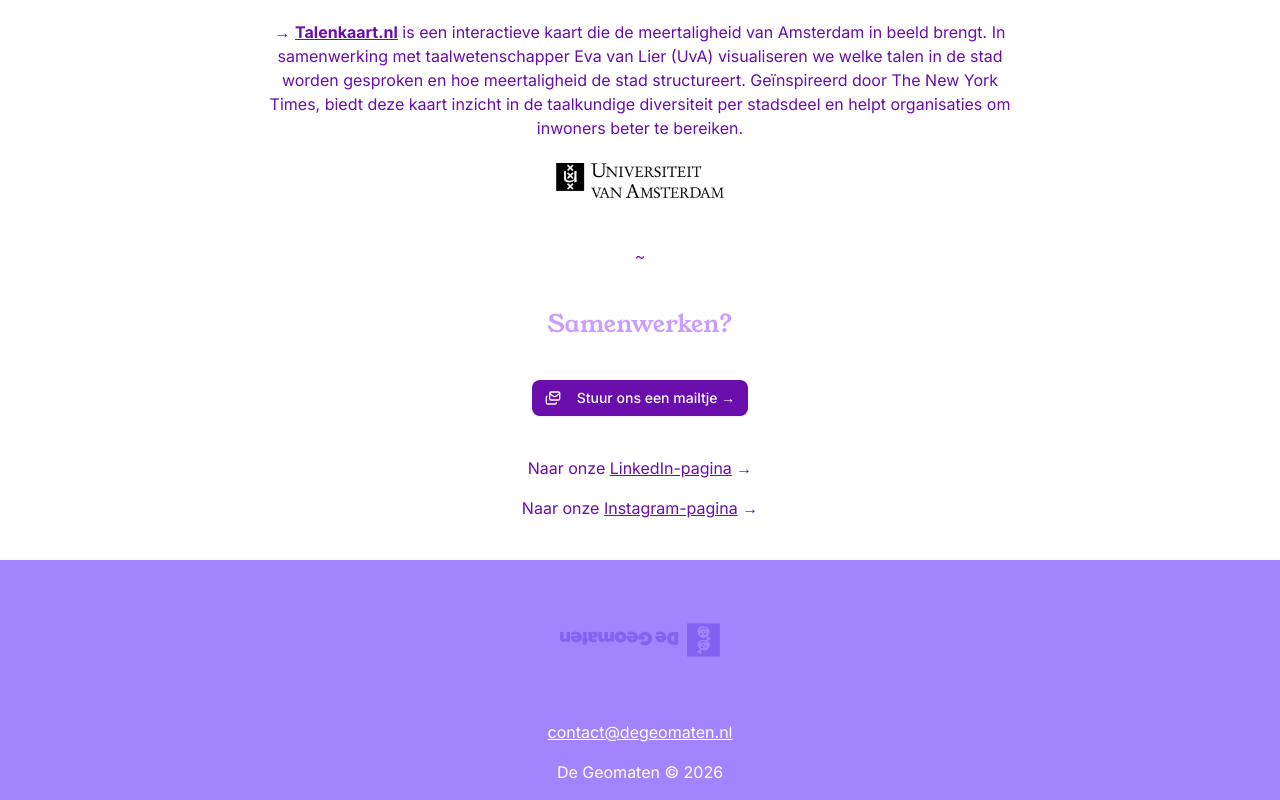
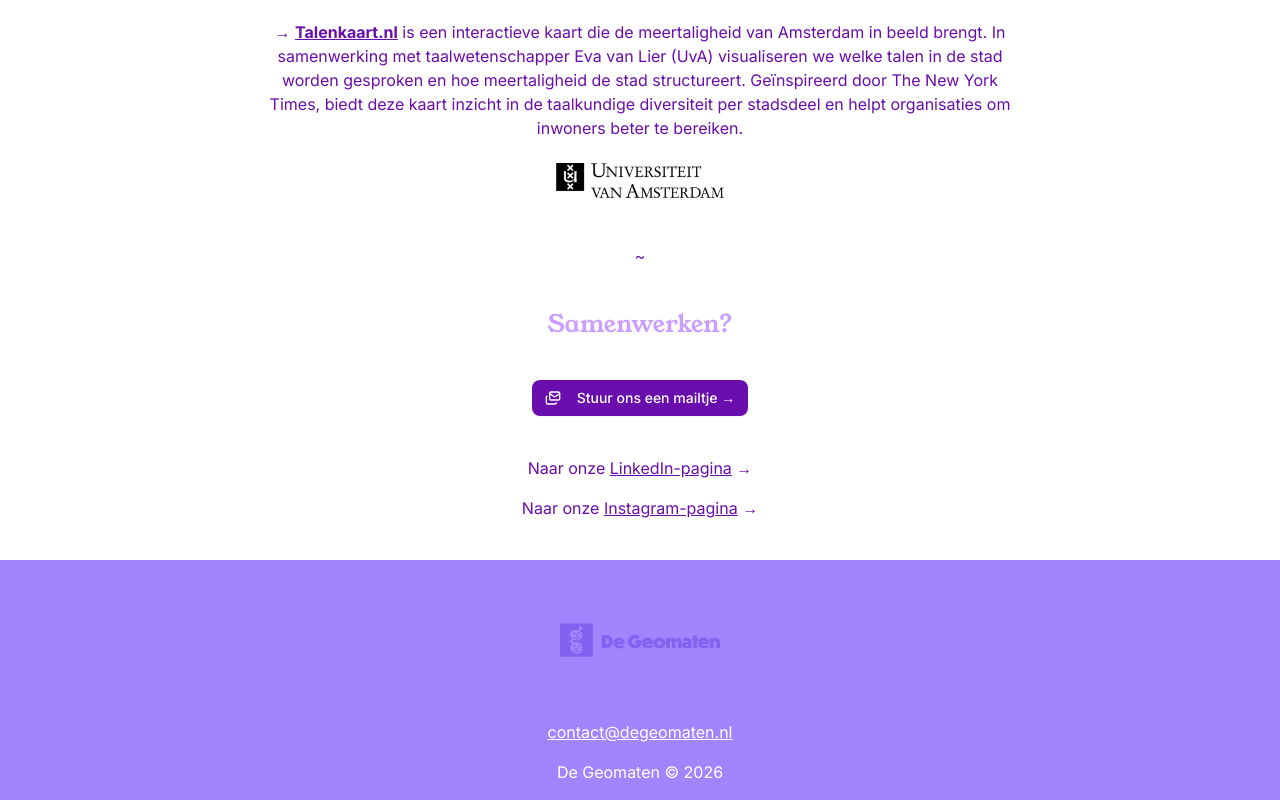
Before and after one commit to DeGeomaten/degeomaten-website, a SvelteKit app: page / in a window 1280 px wide. Shown: the part 1052-1852 px from the top of the page. Built offline with nearby package versions, Linux system fonts and the light colour scheme; no server answers; a web font is replaced by a local one.

Commit message:
add scroll effects on map

```diff
--- a/src/lib/components/ui/map/Map.svelte
+++ b/src/lib/components/ui/map/Map.svelte
@@ -66,7 +66,7 @@
     const center = map.getCenter();
     const zoom = map.getZoom();
 
-    map.setPitch(scrollOffset / 8);
+    map.setPitch(scrollOffset / 10);
   });
 
   onMount(() => {
--- a/src/routes/+page.svelte
+++ b/src/routes/+page.svelte
@@ -166,7 +166,7 @@
   :global(img.footer-logo) {
     filter: brightness(1);
     opacity: 0.5;
-    transform: rotate(180deg);
+    /* transform: rotate(180deg); */
   }
 
   :global(*) {
```
